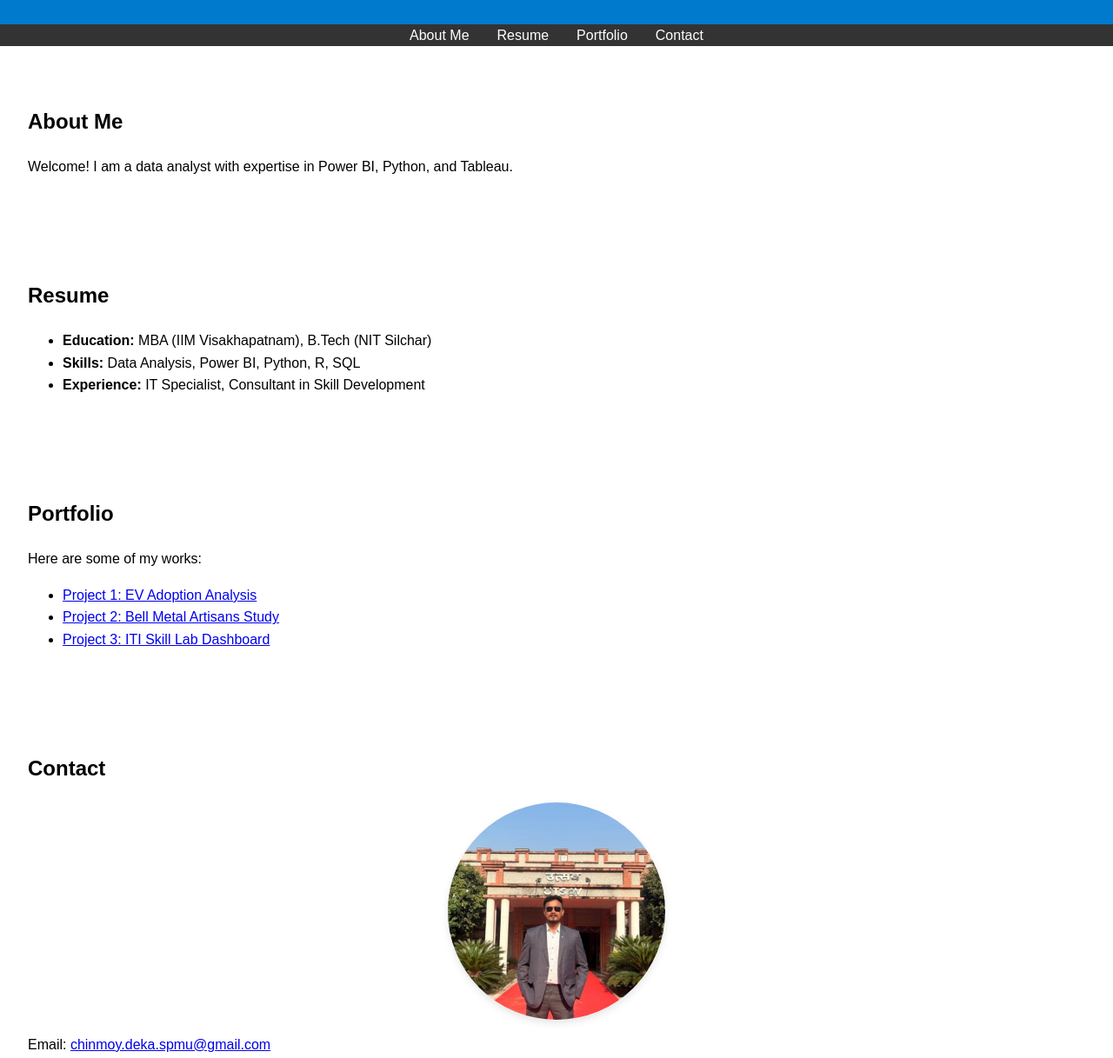
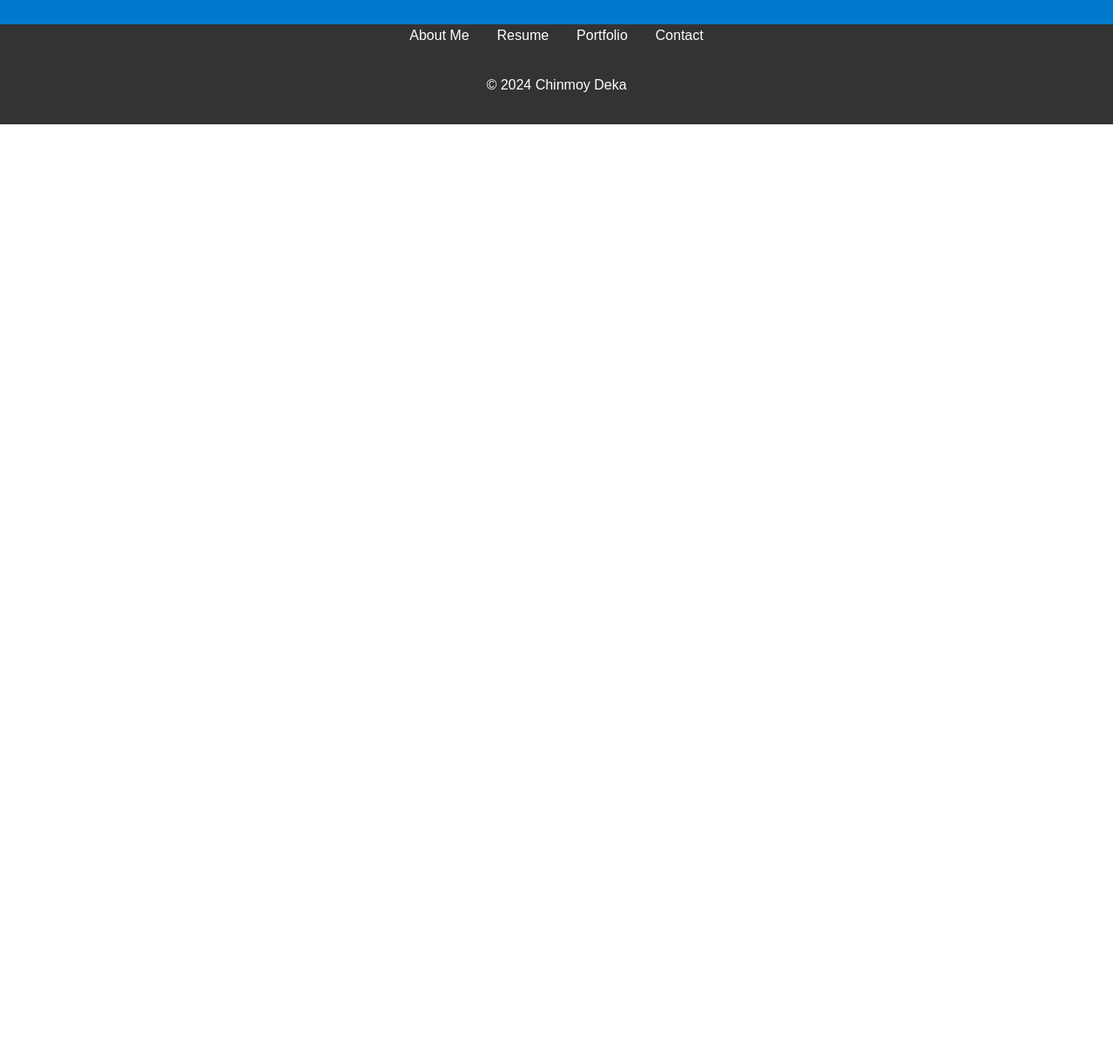
Before and after one commit to being-chinmoy/my-website, a plain HTML site: page index.html in a window 1280 px wide. Shown: the part 140-1357 px from the top of the page at 87% size. After the commit the page ends 800 px from the top, so only its background shows below. Drawn offline with Linux system fonts and the light colour scheme.

Commit message:
yes change it

```diff
--- a/index.html
+++ b/index.html
@@ -14,43 +14,12 @@
 
     <nav>
         <ul>
-            <li><a href="#about">About Me</a></li>
-            <li><a href="#resume">Resume</a></li>
-            <li><a href="#portfolio">Portfolio</a></li>
-            <li><a href="#contact">Contact</a></li>
+            <li><a href="about.html">About Me</a></li>
+            <li><a href="resume.html">Resume</a></li>
+            <li><a href="portfolio.html">Portfolio</a></li>
+            <li><a href="contact.html">Contact</a></li>
         </ul>
     </nav>
-
-    <section id="about">
-        <h2>About Me</h2>
-        <p>Welcome! I am a data analyst with expertise in Power BI, Python, and Tableau.</p>
-    </section>
-
-    <section id="resume">
-        <h2>Resume</h2>
-        <ul>
-            <li><strong>Education:</strong> MBA (IIM Visakhapatnam), B.Tech (NIT Silchar)</li>
-            <li><strong>Skills:</strong> Data Analysis, Power BI, Python, R, SQL</li>
-            <li><strong>Experience:</strong> IT Specialist, Consultant in Skill Development</li>
-        </ul>
-    </section>
-
-    <section id="portfolio">
-        <h2>Portfolio</h2>
-        <p>Here are some of my works:</p>
-        <ul>
-            <li><a href="#">Project 1: EV Adoption Analysis</a></li>
-            <li><a href="#">Project 2: Bell Metal Artisans Study</a></li>
-            <li><a href="#">Project 3: ITI Skill Lab Dashboard</a></li>
-        </ul>
-    </section>
-
-    <section id="contact">
-        <h2>Contact</h2>
-        <img src="photos/myphoto.jpg" alt="Profile Photo" class="profile-photo">
-        <p>Email: <a href="mailto:chinmoy.deka.spmu@gmail.com">chinmoy.deka.spmu@gmail.com</a></p>
-        <p>LinkedIn: <a href="https://www.linkedin.com/in/beingdeka">LinkedIn Profile</a></p>
-    </section>
 
     <footer>
         <p>&copy; 2024 Chinmoy Deka</p>
```
Also changed, not shown: about.html (line endings or trailing spaces).
